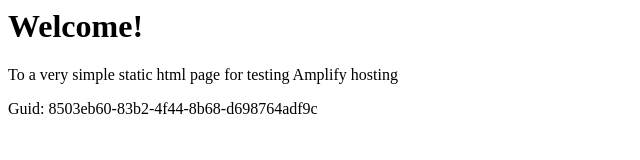
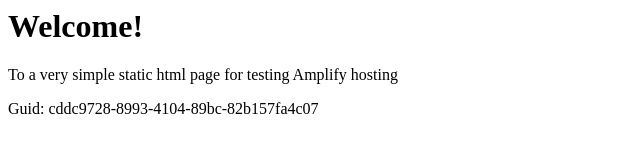
Before and after one commit to aws-aemilia-lhr/Github-PR-Commit-Integration-Test-DoNotTouch-GithubWebhookPreviewCanaryTest-v1-preprod-eu-west-2, a website: page src/index.html in a window 1280 px wide. Shown: the full height of the page, 0-640 px from the left. Drawn offline with Linux system fonts and the light colour scheme.

Commit message:
commit from integ tests

```diff
--- a/src/index.html
+++ b/src/index.html
@@ -12,6 +12,6 @@
 <body>
     <h1>Welcome!</h1>
     <p>To a very simple static html page for testing Amplify hosting</p>
-    <p>Guid: 8503eb60-83b2-4f44-8b68-d698764adf9c</p></body>
+    <p>Guid: cddc9728-8993-4104-89bc-82b157fa4c07</p></body>
 
 </html>
```
